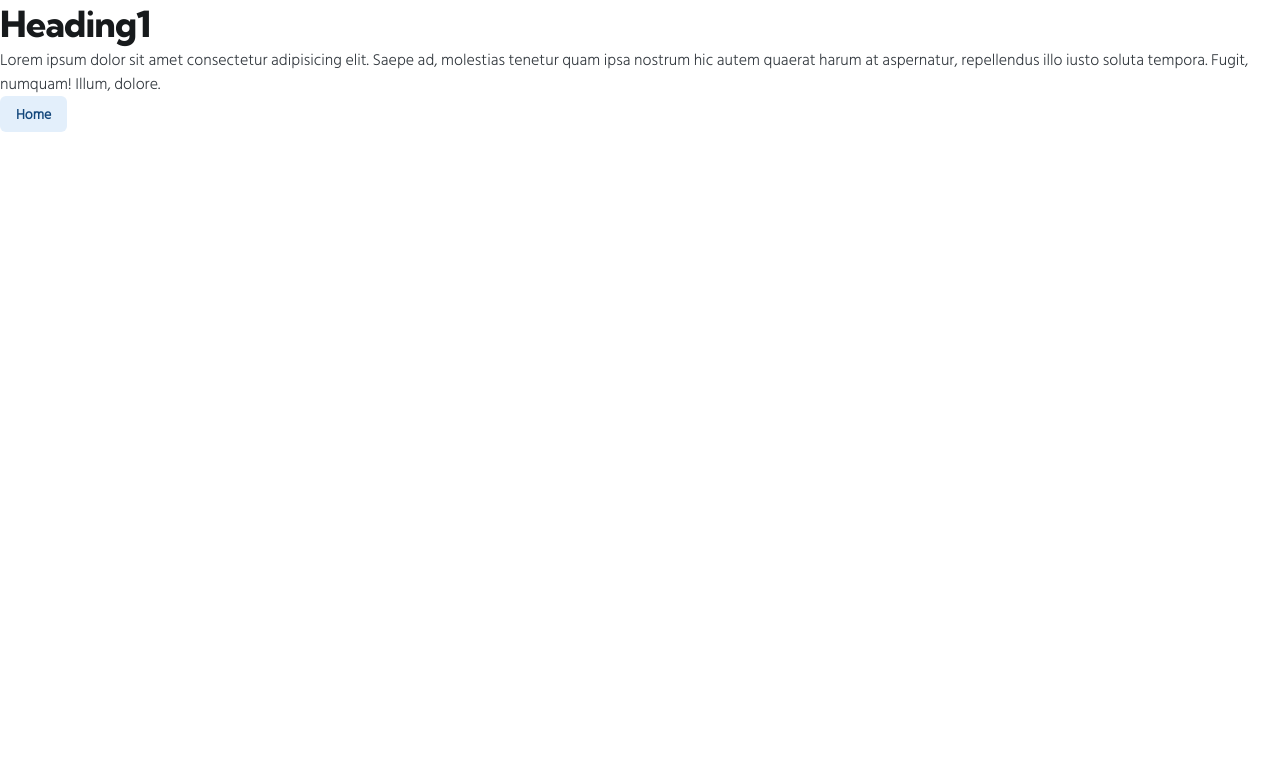
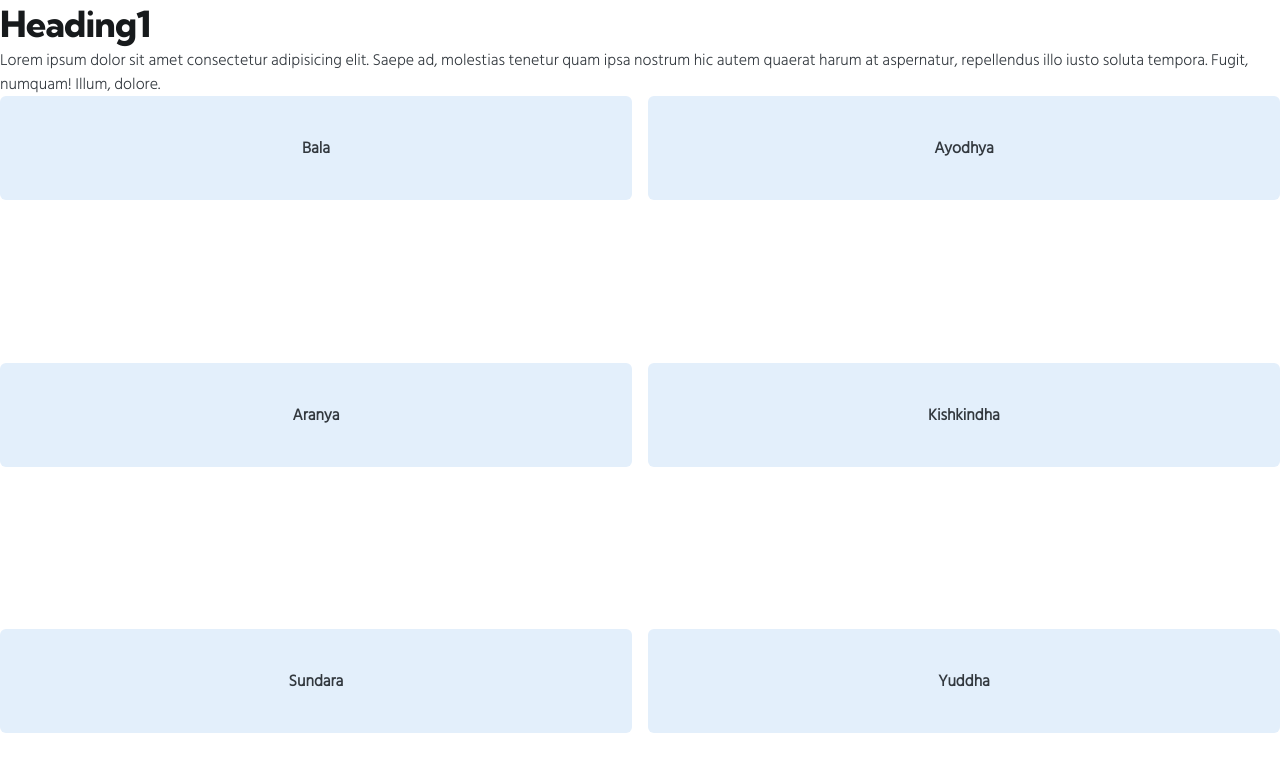
Before and after one commit to badalsaibo/read-ramayana, a Next.js app: page / in a window 1280 px wide. Shown: the top 772 px of the page. Built offline with nearby package versions, Linux system fonts and the light colour scheme.

Commit message:
feat: pad button

```diff
--- a/src/components/Kanda/Kanda.tsx
+++ /dev/null
@@ -1,11 +0,0 @@
-import { Button } from '@mui/joy';
-
-type TKandaProps = {
-  children: React.ReactNode;
-};
-
-const Kanda = ({ children }: TKandaProps) => {
-  return <Button variant="soft">{children}</Button>;
-};
-
-export default Kanda;
--- a/src/components/Kanda/index.tsx
+++ /dev/null
@@ -1 +0,0 @@
-export { default } from './Kanda';
--- /dev/null
+++ b/src/components/PadButton/PadButton.tsx
@@ -0,0 +1,21 @@
+import { Button, styled, Typography } from '@mui/joy';
+
+type TPadButtonProps = {
+  children: React.ReactNode;
+};
+
+const StyledButton = styled(Button)(({ theme }) => ({
+  textTransform: 'capitalize',
+  width: '100%',
+  padding: theme.spacing(5),
+}));
+
+const PadButton = ({ children }: TPadButtonProps) => {
+  return (
+    <StyledButton variant="soft">
+      <Typography>{children}</Typography>
+    </StyledButton>
+  );
+};
+
+export default PadButton;
--- /dev/null
+++ b/src/components/PadButton/index.tsx
@@ -0,0 +1 @@
+export { default } from './PadButton';
--- a/src/pages/_app.tsx
+++ b/src/pages/_app.tsx
@@ -2,12 +2,27 @@ import type { AppProps } from 'next/app';
 
 import { CssVarsProvider, extendTheme } from '@mui/joy/styles';
 import themeConfig from 'config/theme';
-import { CssBaseline } from '@mui/joy';
+import GlobalStyles from '@mui/joy/GlobalStyles';
+import CssBaseline from '@mui/joy/CssBaseline';
+
+const globalStyles = (
+  <GlobalStyles
+    styles={{
+      'html, body, div#__next': {
+        height: '100%',
+      },
+      'div#__next > div': {
+        minHeight: '100%',
+      },
+    }}
+  />
+);
 
 export default function App({ Component, pageProps }: AppProps) {
   return (
     <CssVarsProvider theme={extendTheme(themeConfig)}>
       <CssBaseline />
+      {globalStyles}
       <Component {...pageProps} />
     </CssVarsProvider>
   );
--- a/src/pages/index.tsx
+++ b/src/pages/index.tsx
@@ -1,6 +1,16 @@
-import { Typography } from '@mui/joy';
-import Kanda from 'components/Kanda';
+import Typography from '@mui/joy/Typography';
+import Grid from '@mui/joy/Grid';
+import PadButton from 'components/PadButton';
 import Head from 'next/head';
+
+const KANDAS = [
+  { kanda: 'bala' },
+  { kanda: 'ayodhya' },
+  { kanda: 'aranya' },
+  { kanda: 'kishkindha' },
+  { kanda: 'sundara' },
+  { kanda: 'Yuddha' },
+];
 
 export default function Home() {
   return (
@@ -22,7 +32,13 @@ export default function Home() {
         Lorem ipsum dolor sit amet consectetur adipisicing elit. Saepe ad, molestias tenetur quam ipsa nostrum hic autem
         quaerat harum at aspernatur, repellendus illo iusto soluta tempora. Fugit, numquam! Illum, dolore.
       </Typography>
-      <Kanda>Home</Kanda>
+      <Grid container spacing={2}>
+        {KANDAS.map(({ kanda }) => (
+          <Grid key={kanda} xs={6}>
+            <PadButton>{kanda}</PadButton>
+          </Grid>
+        ))}
+      </Grid>
     </>
   );
 }
```
